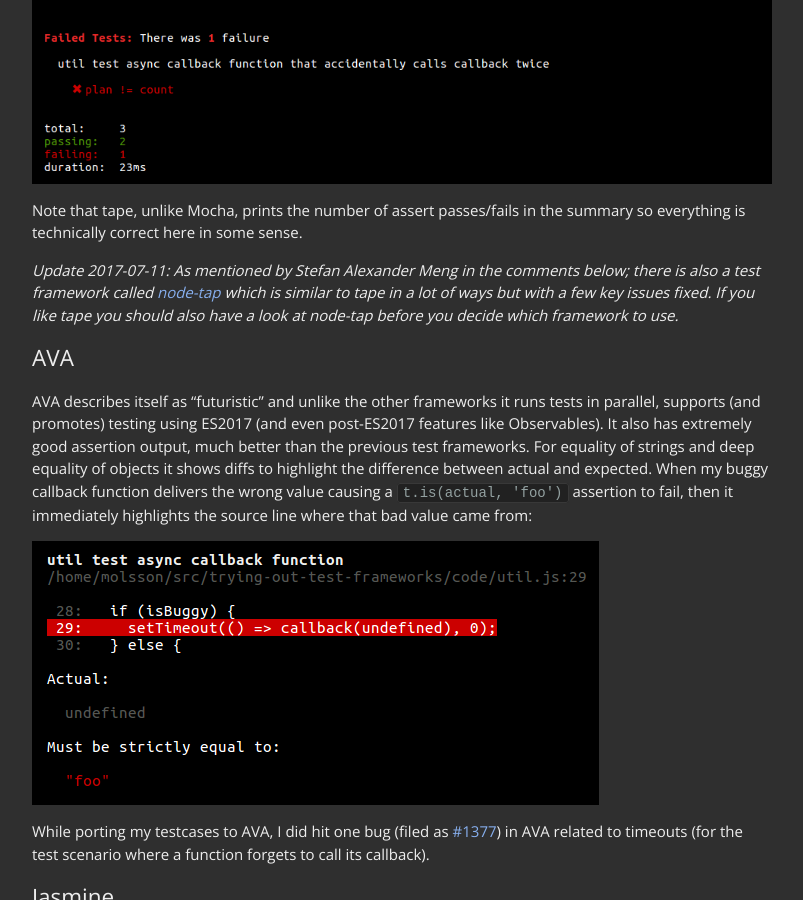
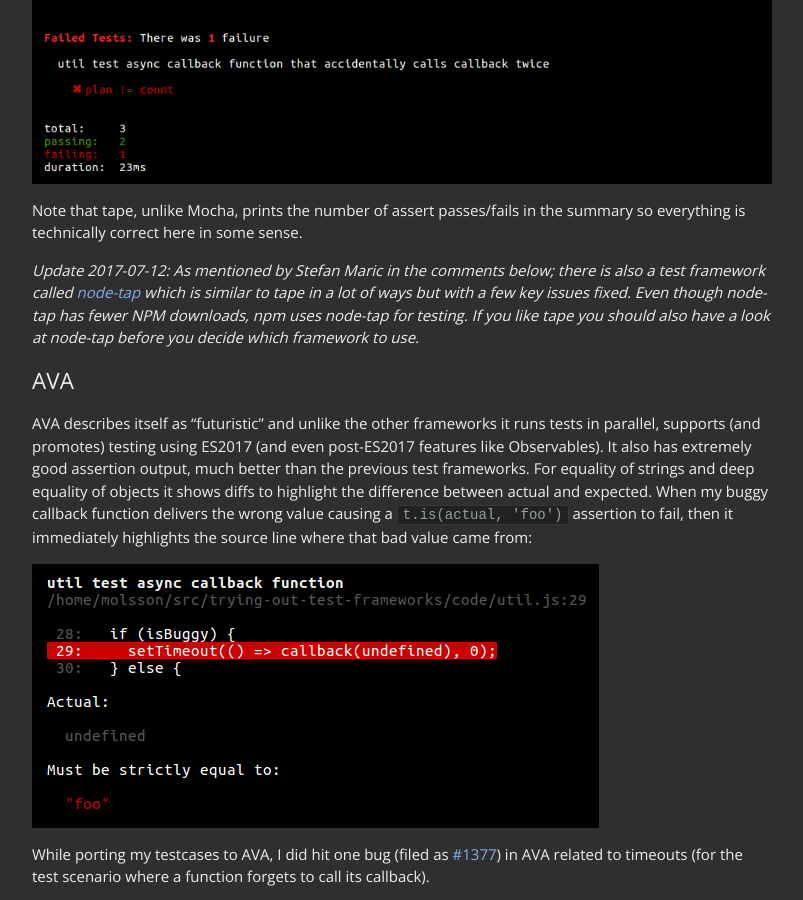
Before and after one commit to mo/mo.github.io, a Jekyll site: the page built from _posts/2017-06-05-javascript-unit-testing.md, in a window 1280 px wide and 900 px high, scrolled down 4773 px. Shown: the whole window, without its empty margins (238-1041 px from the left). Built offline with Jekyll 4.4.1, drawn with Linux system fonts in a browser that asks for light colours; some web fonts are replaced; comment, search, counter and statistics services are not loaded.

Commit message:
Update the tape/node-tap update a bit in "Javascript unit testing tools"

```diff
--- a/_posts/2017-06-05-javascript-unit-testing.md
+++ b/_posts/2017-06-05-javascript-unit-testing.md
@@ -174,10 +174,11 @@
 Note that tape, unlike Mocha, prints the number of assert passes/fails in the summary so everything
 is technically correct here in some sense.
 
-*Update 2017-07-11: As mentioned by Stefan Alexander Meng in the comments below; there is also a
+*Update 2017-07-12: As mentioned by Stefan Maric in the comments below; there is also a
 test framework called [node-tap](http://www.node-tap.org/) which is similar to tape in a lot of
-ways but with a few key issues fixed. If you like tape you should also have a look at node-tap
-before you decide which framework to use.*
+ways but with a few key issues fixed. Even though node-tap has fewer NPM downloads, npm uses
+node-tap for testing. If you like tape you should also have a look at node-tap before you decide
+which framework to use.*
 
 # AVA
 
```
